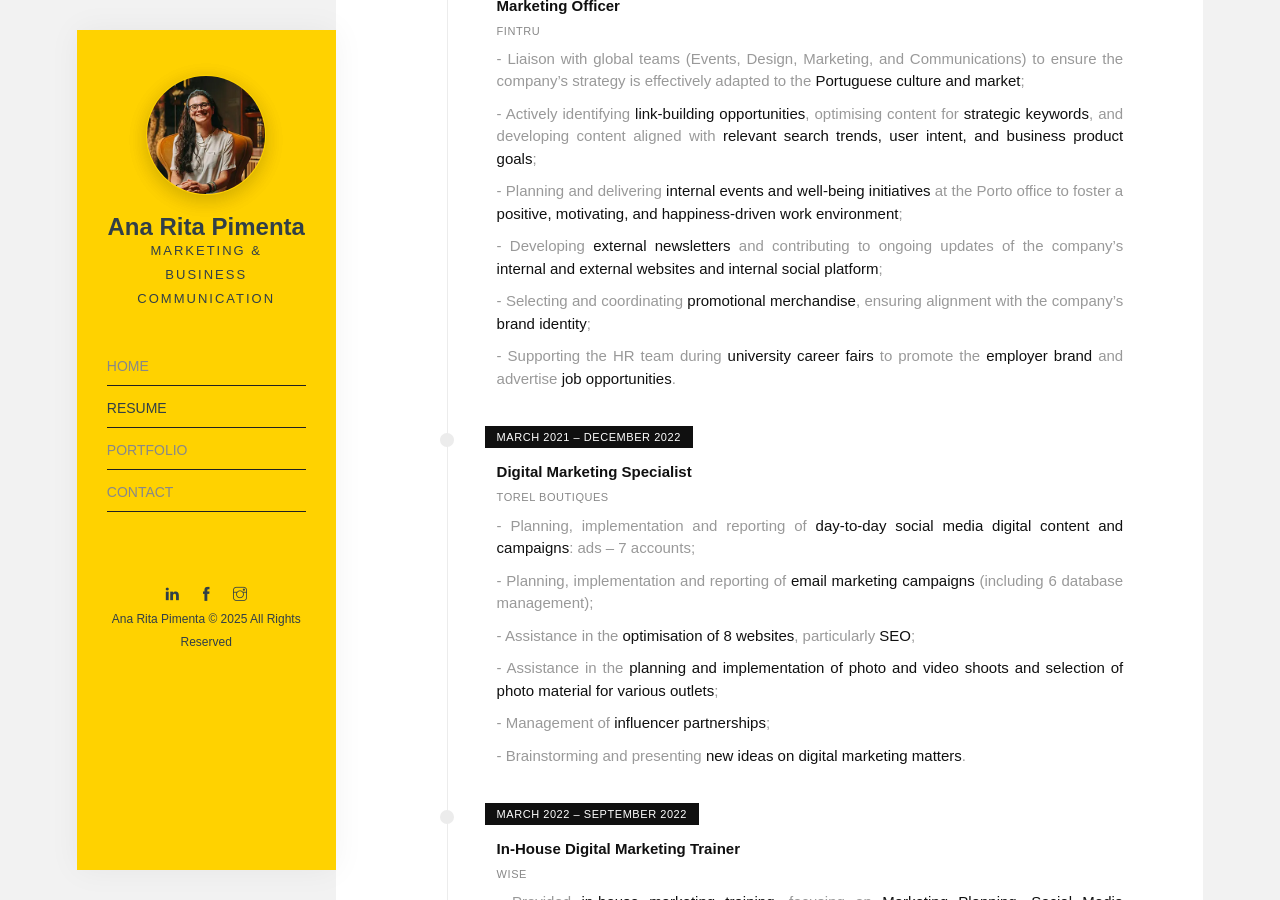
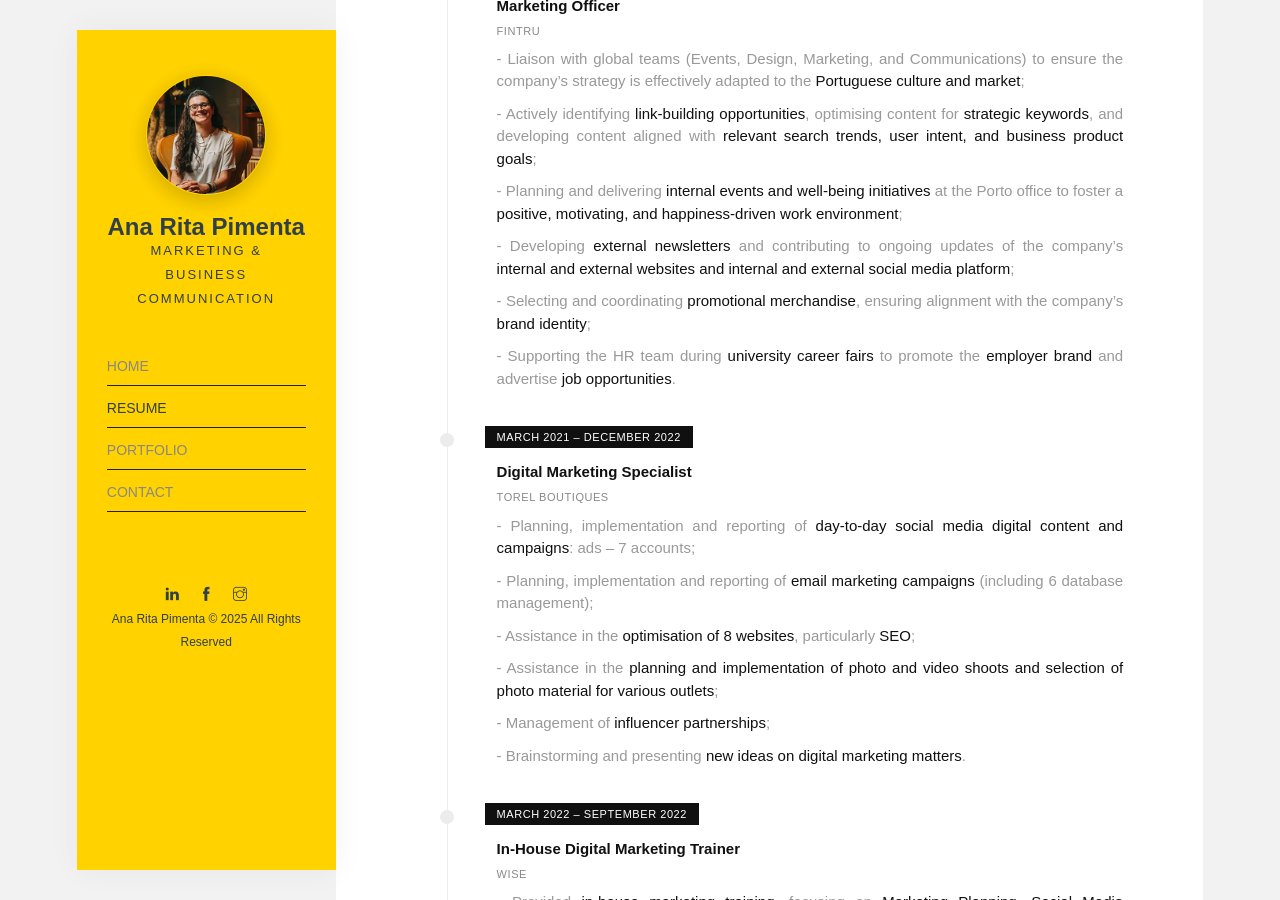
Before and after one commit to anaritapimenta/anaritapimenta.github.io, a Jekyll site: the page built from resume.html, in a window 1280 px wide and 900 px high, scrolled down 301 px. Built offline with Jekyll 4.4.1, drawn with Linux system fonts in a browser that asks for light colours; some web fonts are replaced.

Commit message:
Update resume.html

```diff
--- a/resume.html
+++ b/resume.html
@@ -29,7 +29,7 @@ Experienced Marketing and Communications Professional
               <p>- Liaison with global teams (Events, Design, Marketing, and Communications) to ensure the company’s strategy is effectively adapted to the <strong>Portuguese culture and market</strong>;</p>
               <p>- Actively identifying <strong>link-building opportunities</strong>, optimising content for <strong>strategic keywords</strong>, and developing content aligned with <strong>relevant search trends, user intent, and business product goals</strong>;</p>
               <p>- Planning and delivering <strong>internal events and well-being initiatives</strong> at the Porto office to foster a <strong>positive, motivating, and happiness-driven work environment</strong>;</p>
-              <p>- Developing <strong>external newsletters</strong> and contributing to ongoing updates of the company’s <strong>internal and external websites and internal social platform</strong>;</p>
+              <p>- Developing <strong>external newsletters</strong> and contributing to ongoing updates of the company’s <strong>internal and external websites and internal and external social media platform</strong>;</p>
               <p>- Selecting and coordinating <strong>promotional merchandise</strong>, ensuring alignment with the company’s <strong>brand identity</strong>;</p>
               <p>- Supporting the HR team during <strong>university career fairs</strong> to promote the <strong>employer brand</strong> and advertise <strong>job opportunities</strong>.</p>
             </article>
```
